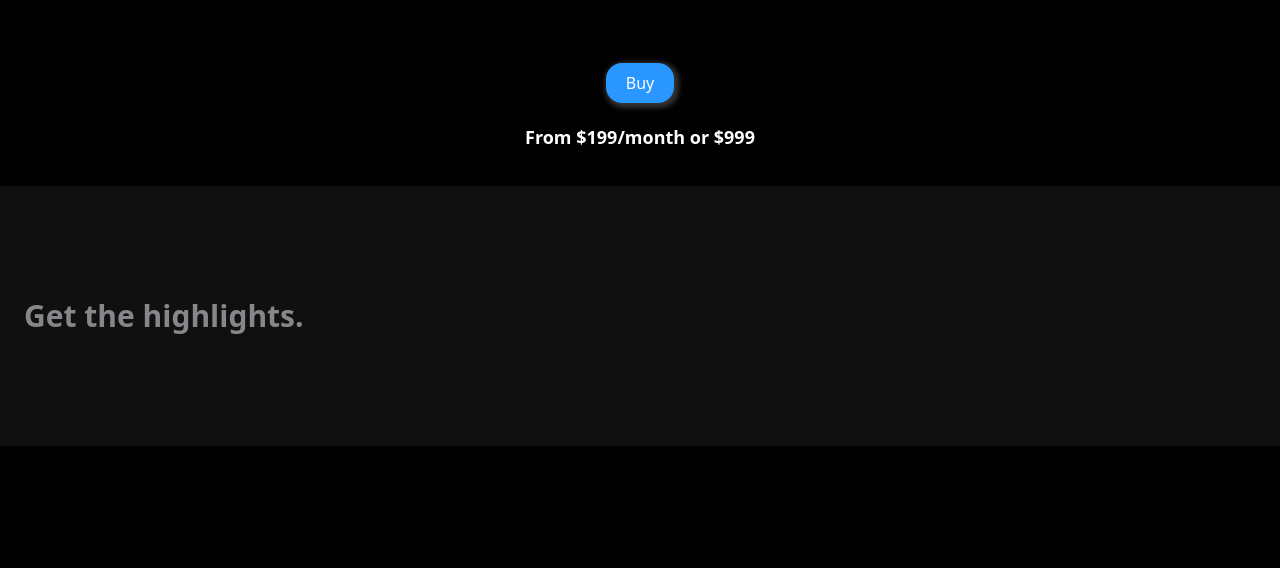
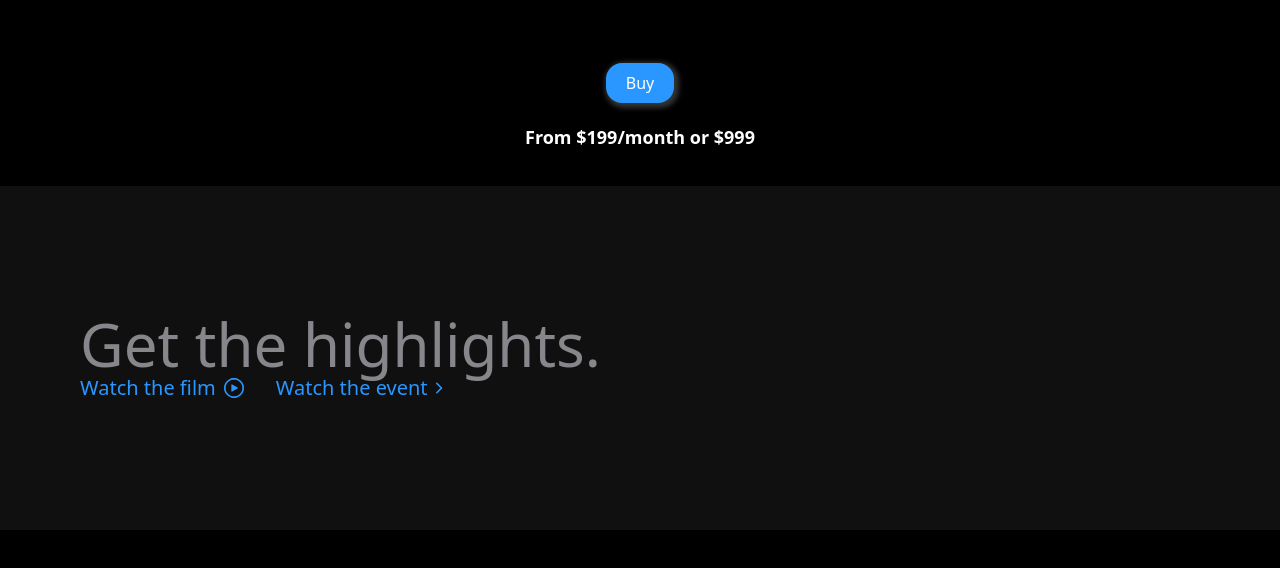
Before and after one commit to pankaj-gitcode/iphone, a React (Vite) app in the folder iphone/: page / in a window 1280 px wide. Shown: the part 618-1186 px from the top of the page. After the commit the page ends 1148 px from the top, so only its background shows below. Built offline with nearby package versions, Linux system fonts and the light colour scheme.

Commit message:
video highlight GSAP  updated

```diff
--- a/iphone/src/components/Highlights.jsx
+++ b/iphone/src/components/Highlights.jsx
@@ -1,13 +1,48 @@
 import React, { useRef } from 'react'
 import { VideoCarousel } from './VideoCarousel';
+import {useGSAP} from '@gsap/react'
+import gsap from 'gsap';
+import { playImg, rightImg, watchImg } from '../utils';
 
 export const Highlights = ()=>{
-    const exRef = useRef();
-    console.log("exRef: ", exRef)
+
+    useGSAP(()=>{
+        gsap.to('#title', {
+            opacity: 1,
+            y:0,
+            duration:1
+        })
+        gsap.to('.watchFilm', {
+            opacity:1,
+            y:0,
+            duration:1.8
+        })
+        gsap.to('.watchEvent', {
+            opacity:1,
+            y:0,
+            delay:0.3,
+            duration: 2
+        })
+    }, [])
+
     return(<div>
-        <div ref={el=>console.log('el: ',el)}  className='bg-[#101010] py-28 pl-6 w-full '>
-            <h1 className='text-3xl text-gray font-semibold'>Get the highlights.</h1>
-        </div>
-        <VideoCarousel />
+
+        <section id='highlights' className='w-screen bg-zinc overflow-hidden h-full sm:py-32 py-20 sm:px-10 px-5'>
+            <div className='screen-max-width'>
+                <div>
+                    <h1 id='title' className='section-heading'>
+                        Get the highlights.</h1>
+                </div>
+                <div className='flex gap-2 text-xl'>
+                    <h2 className='text-blue hover:underline hover:cursor-pointer opacity-0 translate-y-20 watchFilm'>Watch the film</h2>
+                    <img src={watchImg} alt="watching_img" className='watchFilm opacity-0 translate-y-20'/>
+
+                    <h2 className='text-blue pl-6 hover:underline hover:cursor-pointer opacity-0 translate-y-20 watchEvent'>Watch the event </h2>
+                    <img src={rightImg} alt="rightDir_img" className='watchEvent opacity-0 translate-y-20'/>
+                </div>
+            </div>
+        </section>
+
+
     </div>)
 }
```
